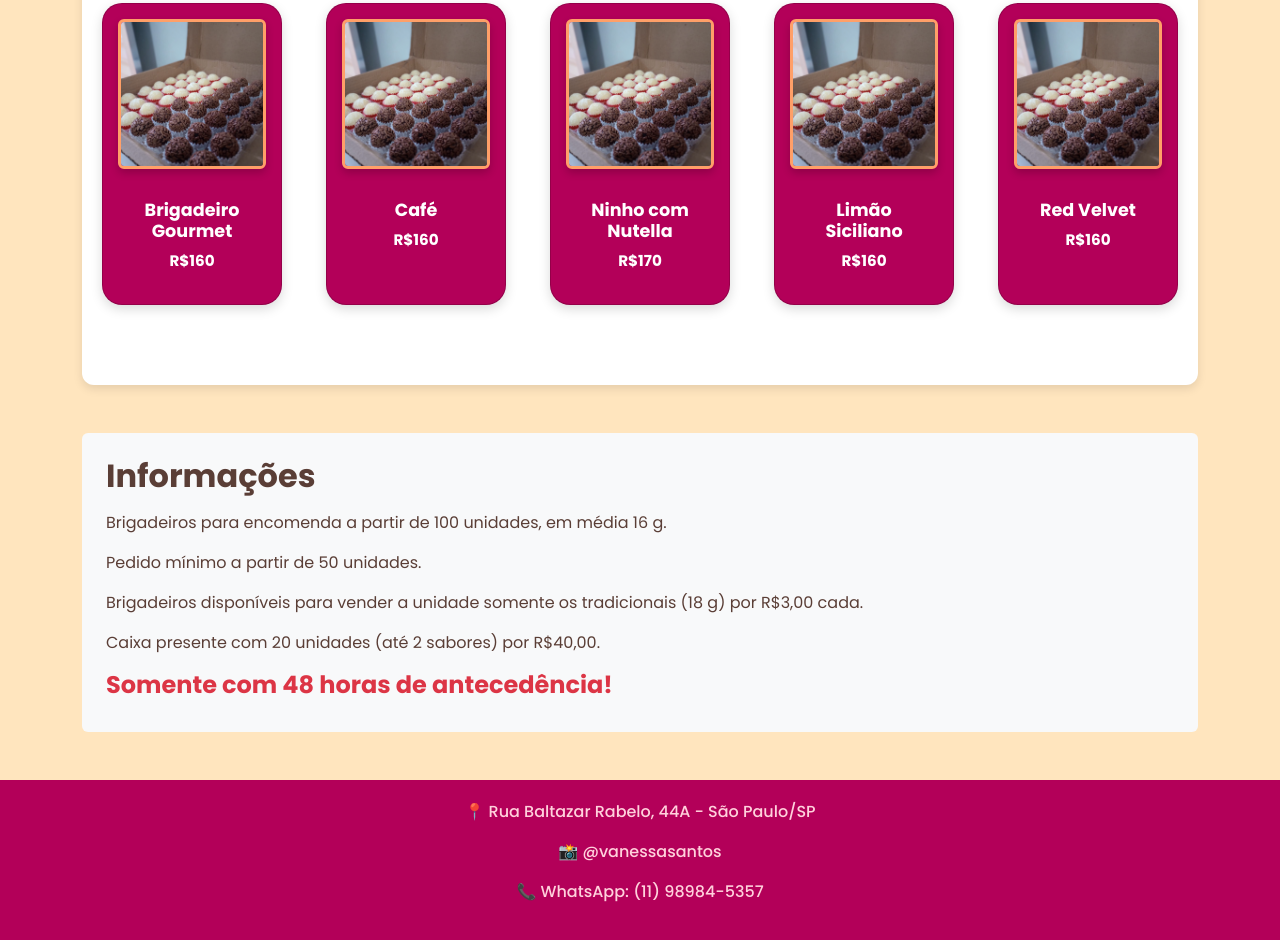
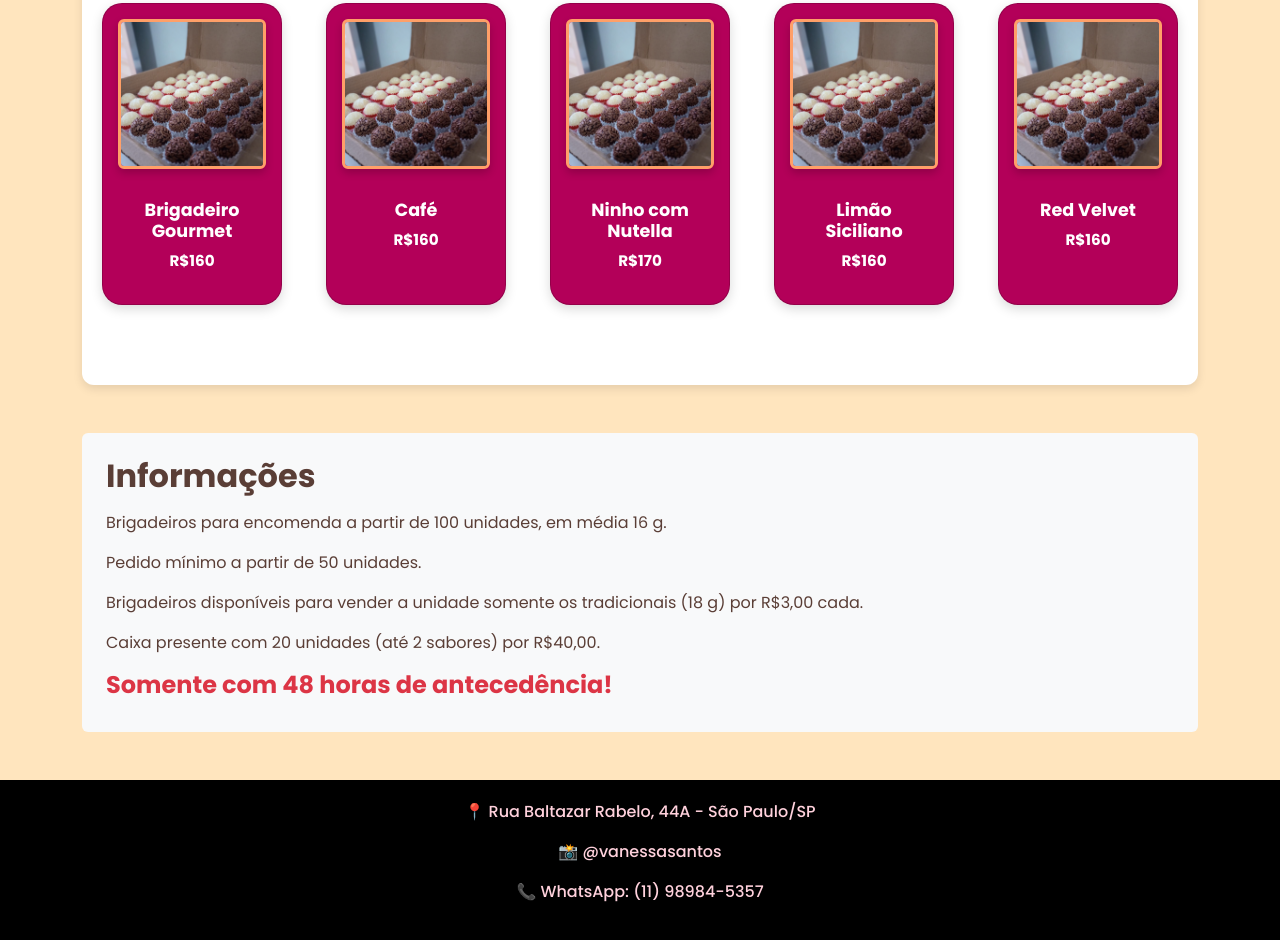
Before and after one commit to Hirou41/CheiroDeRosa, a plain HTML site: page index.html in a window 1280 px wide. Shown: the part 3067-4007 px from the top of the page. Drawn offline with nearby package versions, Linux system fonts and the light colour scheme; files whose address does not match are found by name.

Commit message:
Update style.css

```diff
--- a/style.css
+++ b/style.css
@@ -135,7 +135,7 @@ header {
 
 /* 🌸 Rodapé */
 .rodape {
-  background-color: var(--rosa-escuro);
+  background-color: #000000; /* fundo preto */
   color: var(--branco);
   text-align: center;
   padding: 20px;
@@ -153,6 +153,7 @@ header {
 .rodape a:hover {
   color: var(--destaque);
 }
+
 
 /* ==========================
    Estilo da seção de Bolos
```
